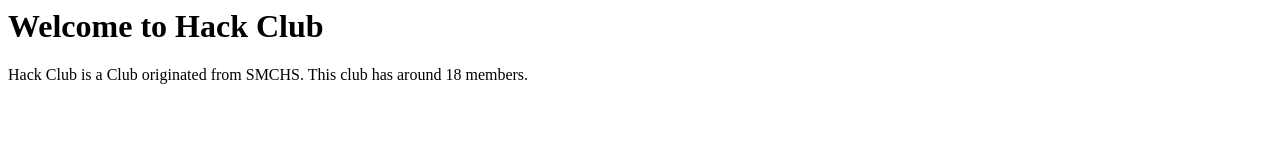
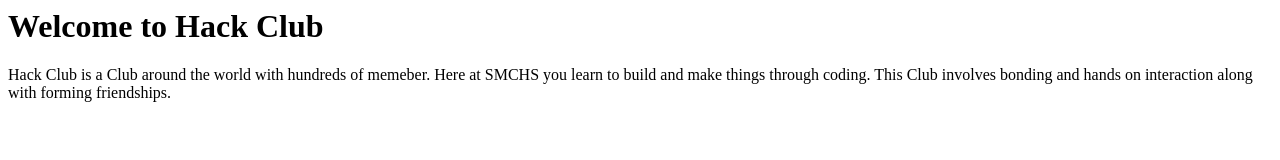
Before and after one commit to SPIDA1/PersonalWebsite, a plain HTML site: page index.html in a window 1280 px wide. Drawn offline with Linux system fonts and the light colour scheme.

Commit message:
Update index.html

```diff
--- a/index.html
+++ b/index.html
@@ -2,7 +2,9 @@
     <head>
             <title>Hack Club</title
                 </head
+                <img src="image.bmp"
 <body>
     <h1>Welcome to Hack Club</h1>
-    <p> Hack Club is a Club originated from SMCHS. This club has around 18 members.
+    <p> Hack Club is a Club around the world with hundreds of memeber. Here at SMCHS you learn to build and make things through coding.
+        This Club involves bonding and hands on interaction along with forming friendships.
 </html>
```
